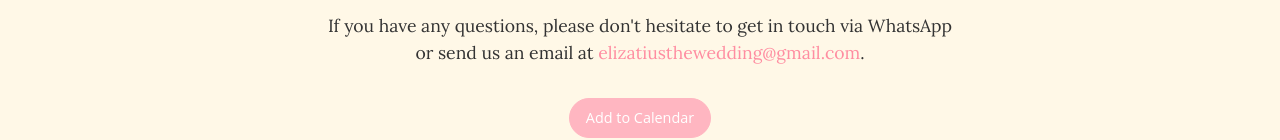
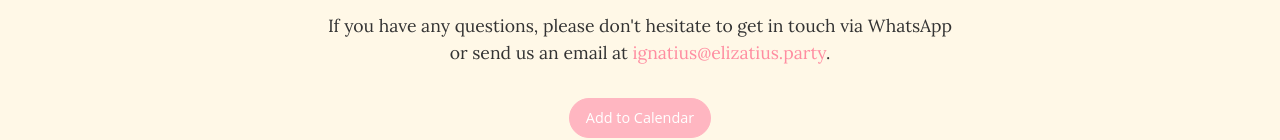
Before and after one commit to barnardt/elizatius-the-wedding, a plain HTML site: page index.html in a window 1280 px wide. Shown: the part 5940-6080 px from the top of the page. Drawn offline with nearby package versions, Linux system fonts and the light colour scheme.

Commit message:
add stuff

```diff
--- a/index.html
+++ b/index.html
@@ -299,9 +299,9 @@
 
 <script>
     // Split the email into parts
-        const user = "elizatiusthewedding";
-        const domain = "gmail";
-        const tld = "com";
+        const user = "ignatius";
+        const domain = "elizatius";
+        const tld = "party";
 
         // Assemble and display the email
         const emailElement = document.getElementById("email");
```
